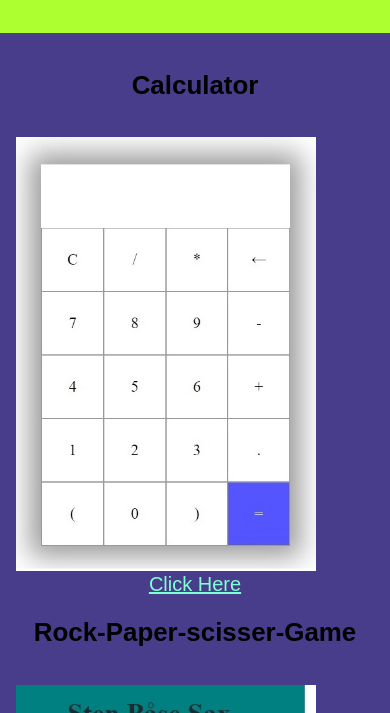
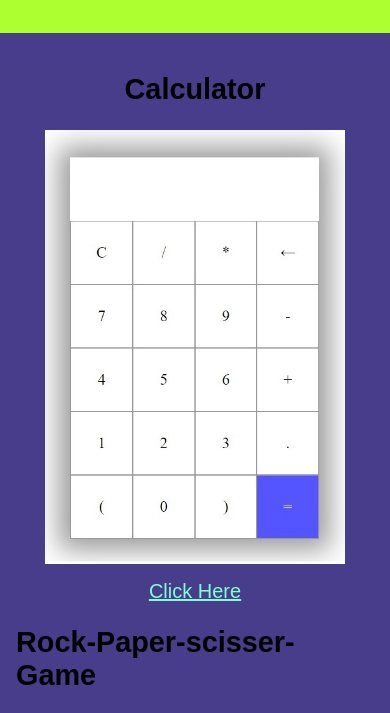
Before and after one commit to chasmkhasan/CV-Work-for-Chas, a plain HTML site: page portfolio.html in a window 390 px wide. Shown: the part 351-1064 px from the top of the page. Drawn offline with Linux system fonts and the light colour scheme.

Commit message:
Portfolio responsive

```diff
--- a/portfolio.html
+++ b/portfolio.html
@@ -31,16 +31,16 @@
             <aside>Aside</aside>
             <main>
                 <div class="project-file">
-                    <h2>Calculator</h2>
+                    <h2 class="project-file-1">Calculator</h2>
                     <img class="project-file-img" src="./gallery/Calculator-by-JS.jpg" width="300" alt="Calculator">
                     <a class="download" href="https://chasmkhasan.github.io/Calculator-by-Javascript/" target="_blank">Click Here</a>
-                    <h2>Rock-Paper-scisser-Game</h2>
+                    <h2 class="project-file-1">Rock-Paper-scisser-Game</h2>
                     <img class="project-file-img" src="./gallery/Rock-Paper-scisser-by-JS.jpg" width="300" alt="Rock-Paper-scisser-by-JS">
                     <a class="download" href="https://chasmkhasan.github.io/Rock-Paper-Scissor-Javascripts/" target="_blank">Click Here</a>
-                    <h2>Guessing-Game</h2>
+                    <h2 class="project-file-1">Guessing-Game</h2>
                     <img class="project-file-img" src="./gallery/Guessing-Game-by-JS.jpg" width="300" alt="Guessing Guessing-Game-by-JS">
                     <a class="download" href="https://chasmkhasan.github.io/Guessing-Game-by-JavaScript/" target="_blank">Click Here</a>
-                    <h2>Memory-Game</h2>
+                    <h2 class="project-file-1">Memory-Game</h2>
                     <img class="project-file-img" src="./gallery/Memory-Game-by-JS.jpg" width="300" alt="Memory-Game-by-JS">
                     <a class="download" href="https://chasmkhasan.github.io/Memory-Game-by-Javascripts/" target="_blank">Click Here</a>
                 </div>
--- a/style.css
+++ b/style.css
@@ -309,24 +309,19 @@ ul {
  /* Portfolio-main start */
 
 .project-file {
+    display: flex;
+    flex-direction: column;
+    align-items: center;
+    padding: 1rem;
 
-    text-align: center;
-    padding: 1rem;
-    font-size: 0.9em;
 }
 
-.project-file-img {
-    display: flex;
-    flex-direction: column;
-    position: relative;
-    padding-top: 1rem;
-}
-
-.project-file h2 {
+.project-file-1 {
     font-size: 1.2em;
 }
 
 .download {
+    padding-top: 1rem;
     font-size: 20px;
     color: aquamarine;
 }
```
